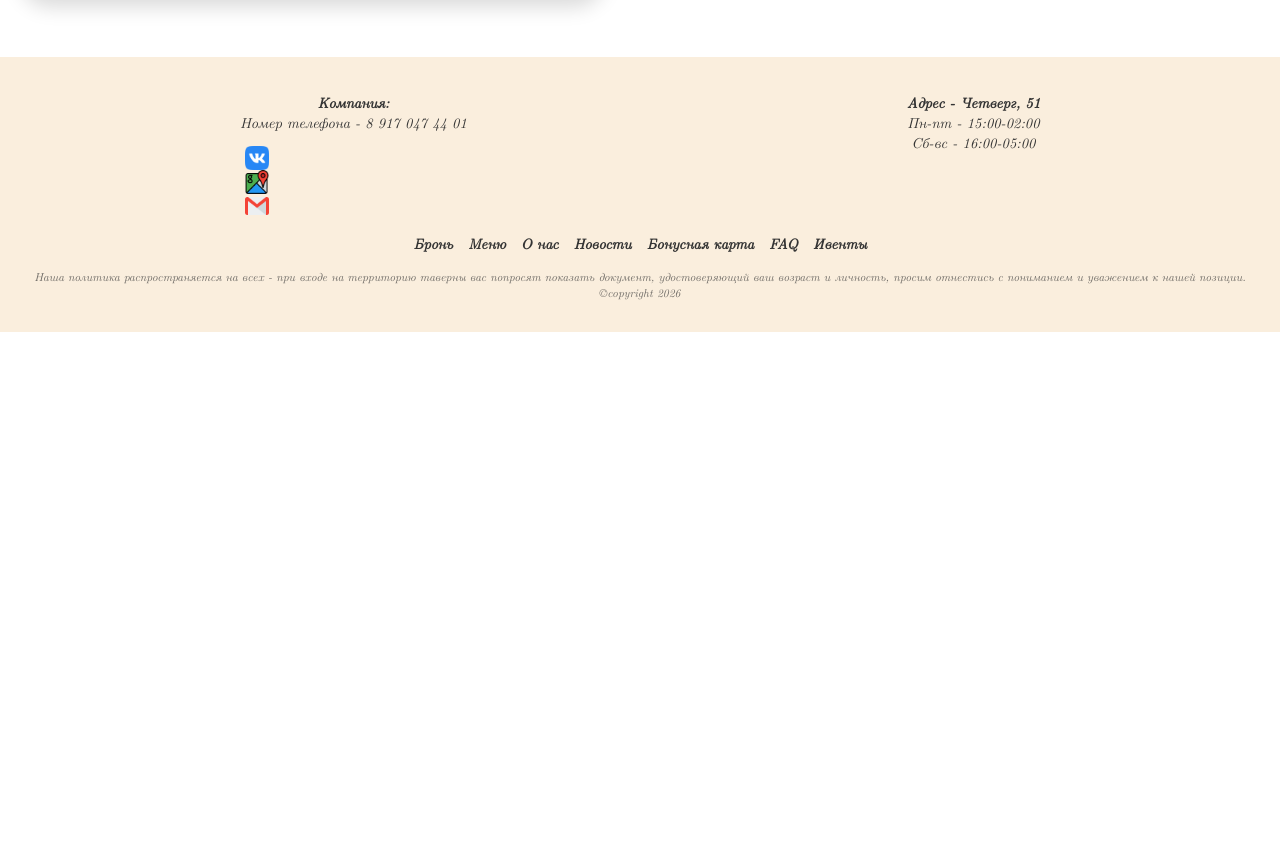
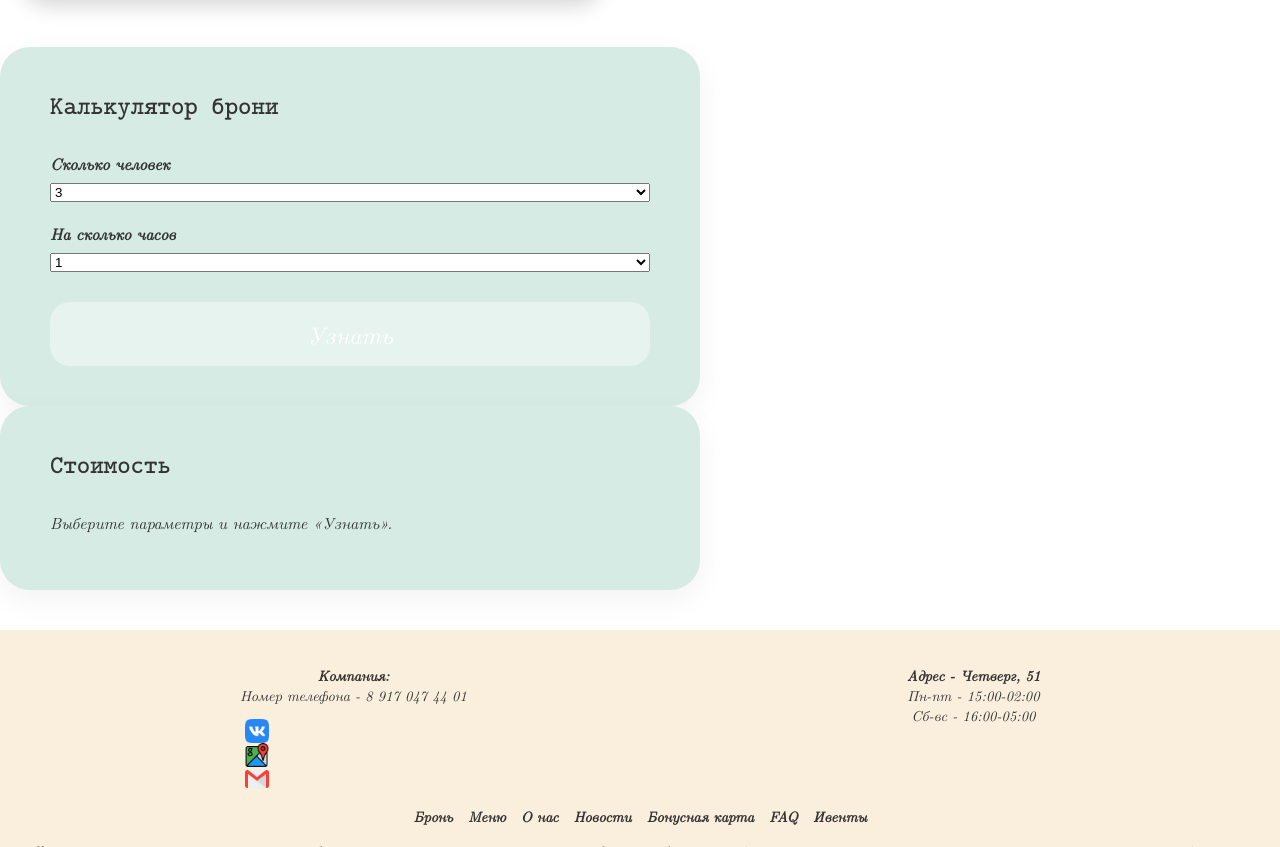
Before and after one commit to f89874902170/taverna, a plain HTML site: page booking.html in a window 1280 px wide. Shown: the part 974-1821 px from the top of the page. Before the commit the page ends 1306 px from the top, so only its background shows below. Drawn offline with Linux system fonts and the light colour scheme.

Commit message:
Update booking.html
add calculator for js functions task

```diff
--- a/booking.html
+++ b/booking.html
@@ -87,6 +87,50 @@
         </div>
     </dialog>
 
+    <section class="calc-section">
+    <form class="card-form-container calc-form" id="calcForm">
+        <h2>Калькулятор брони</h2>
+
+        <div class="form-group">
+            <label for="calcPeople">Сколько человек</label>
+            <select id="calcPeople" name="people">
+                <option value="3">3</option>
+                <option value="4">4</option>
+                <option value="5">5</option>
+                <option value="6">6</option>
+                <option value="7">7</option>
+                <option value="8">8</option>
+                <option value="9">9</option>
+                <option value="10">10</option>
+            </select>
+        </div>
+
+        <div class="form-group">
+            <label for="calcHours">На сколько часов</label>
+            <select id="calcHours" name="hours">
+                <option value="1">1</option>
+                <option value="2">2</option>
+                <option value="3">3</option>
+                <option value="4">4</option>
+                <option value="5">5</option>
+                <option value="6">6</option>
+                <option value="7">7</option>
+                <option value="8">8</option>
+                <option value="9">9</option>
+                <option value="10">10</option>
+                <option value="11">11</option>
+                <option value="12">12</option>
+            </select>
+        </div>
+
+        <button type="submit" class="submit-btn">Узнать</button>
+    </form>
+
+    <div class="card-form-container calc-result" id="calcResult" aria-live="polite">
+        <h2>Стоимость</h2>
+        <p class="calc-result-text">Выберите параметры и нажмите «Узнать».</p>
+    </div>
+</section>
     <!-- ================= ПОДВАЛ ================= -->
     <footer>
         <div class="footer-info">
```
